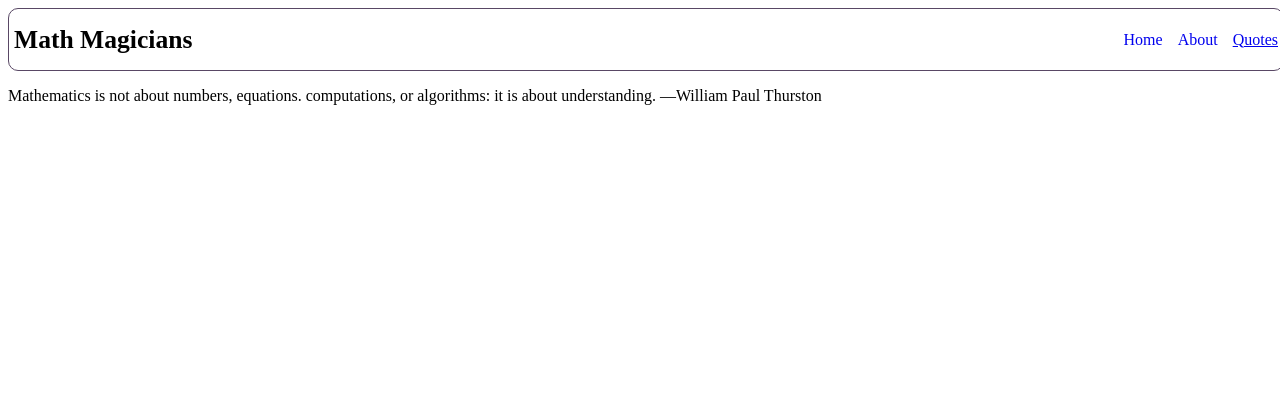
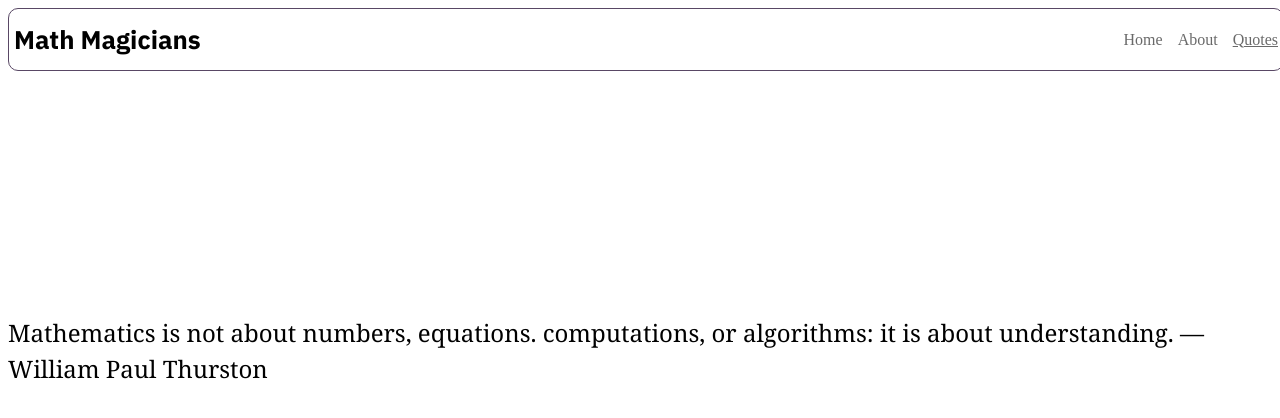
Before and after one commit to Hassaanjbaig-code/Math-Magicians-application, a React (Create React App) app: page /Quote in a window 1280 px wide. Shown: the top 418 px of the page. Built offline with nearby package versions, Linux system fonts and the light colour scheme.

Commit message:
Added the style to Quotes and Navbar

```diff
--- a/src/components/Navbar.css
+++ b/src/components/Navbar.css
@@ -1,3 +1,5 @@
+@import url('https://fonts.googleapis.com/css2?family=IBM+Plex+Sans:ital,wght@0,100;0,200;0,300;0,400;0,500;0,600;0,700;1,100;1,200;1,300;1,400;1,500;1,600;1,700&display=swap');
+
 .nav-bar {
   display: flex;
   width: 100%;
@@ -10,7 +12,8 @@
 }
 
 .nav-bar h3 {
-  font-weight: bolder;
+  font-family: 'IBM Plex Sans', sans-serif;
+  font-weight: 700;
   font-size: 1.6rem;
 }
 
@@ -23,6 +26,7 @@
 
 .nav-item {
   text-decoration: none;
+  color: #00000096;
 }
 
 .active {
--- /dev/null
+++ b/src/components/Pages/Quote.css
@@ -0,0 +1,16 @@
+@import url('https://fonts.googleapis.com/css2?family=Noto+Serif:ital,wght@0,400;0,700;1,400;1,700&display=swap');
+
+.Quote-main {
+  width: 100%;
+  display: flex;
+  align-items: center;
+  justify-content: center;
+  height: 70vh;
+}
+
+.Quote-main p {
+  font-family: 'Noto Serif', serif;
+  font-weight: 500;
+  font-size: 1.5rem;
+  line-height: 36px;
+}
--- a/src/components/Pages/Quote.js
+++ b/src/components/Pages/Quote.js
@@ -1,7 +1,8 @@
 import React from 'react';
+import './Quote.css';
 
 const Quote = () => (
-  <div>
+  <div className="Quote-main">
     <p>
       Mathematics is not about numbers, equations. computations,
       or algorithms: it is about understanding. —William Paul Thurston
```
